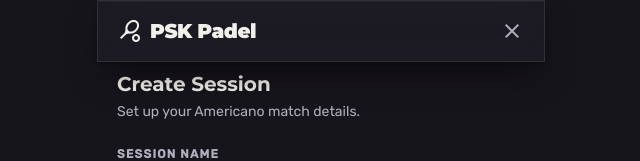
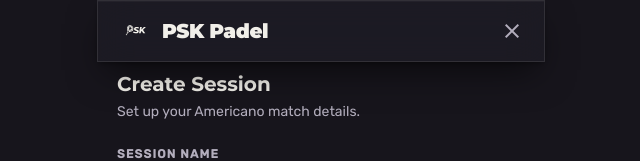
Before and after one commit to FelisitusBryanChandra/psk-padel, a Next.js app: page /session/new in a window 1280 px wide. Shown: the top 161 px of the page, without its empty margins (319-959 px from the left). Built offline with nearby package versions, Linux system fonts and the light colour scheme.

Commit message:
Replace remaining icons with new PSK logo (new session, TV board)
Two more brand-header spots still had the old racket icon:
the "New Session" form header and the TV board view.

```diff
--- a/src/app/session/[id]/board/page.tsx
+++ b/src/app/session/[id]/board/page.tsx
@@ -4,6 +4,7 @@
 import { StandingsTable } from "@/app/StandingsTable";
 import { SortToggle } from "@/app/SortToggle";
 import { useSessionData } from "@/app/useSessionData";
+import { Logo } from "@/app/Logo";
 
 export default function BoardPage({ params }: { params: Promise<{ id: string }> }) {
   const { id } = use(params);
@@ -17,7 +18,7 @@
   return (
     <main className="mx-auto flex w-full max-w-3xl flex-1 flex-col bg-bg px-6 py-10">
       <div className="mb-8 flex flex-col items-center gap-2 text-center">
-        <span className="material-symbols-outlined text-4xl text-lime">sports_tennis</span>
+        <Logo className="h-9 w-auto text-lime" />
         <h1 className="font-heading text-3xl font-black uppercase tracking-tight text-ink">
           {session?.name || "PSK Padel"}
         </h1>
--- a/src/app/session/new/page.tsx
+++ b/src/app/session/new/page.tsx
@@ -4,6 +4,7 @@
 import { useRouter } from "next/navigation";
 import Link from "next/link";
 import { Spinner } from "@/app/Spinner";
+import { Logo } from "@/app/Logo";
 
 export default function NewSessionPage() {
   const router = useRouter();
@@ -132,7 +133,7 @@
     <main className="mx-auto flex w-full max-w-md flex-1 flex-col bg-bg pb-28">
       <header className="glass sticky top-0 z-10 flex items-center justify-between px-5 py-4">
         <div className="flex items-center gap-2">
-          <span className="material-symbols-outlined text-2xl text-ink">sports_tennis</span>
+          <Logo className="h-6 w-auto text-ink" />
           <h1 className="font-heading text-xl font-black tracking-tight text-ink">PSK Padel</h1>
         </div>
         <Link href="/" className="material-symbols-outlined text-ink-muted" aria-label="Close">
```
